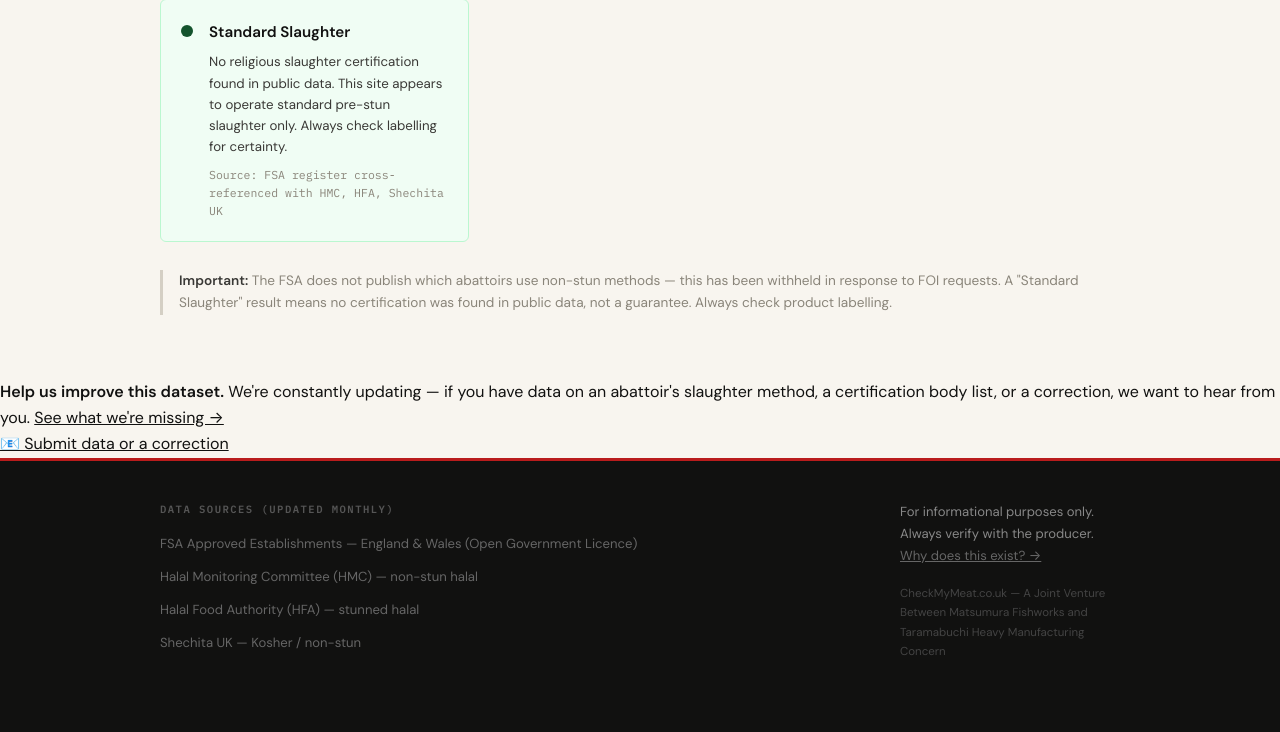
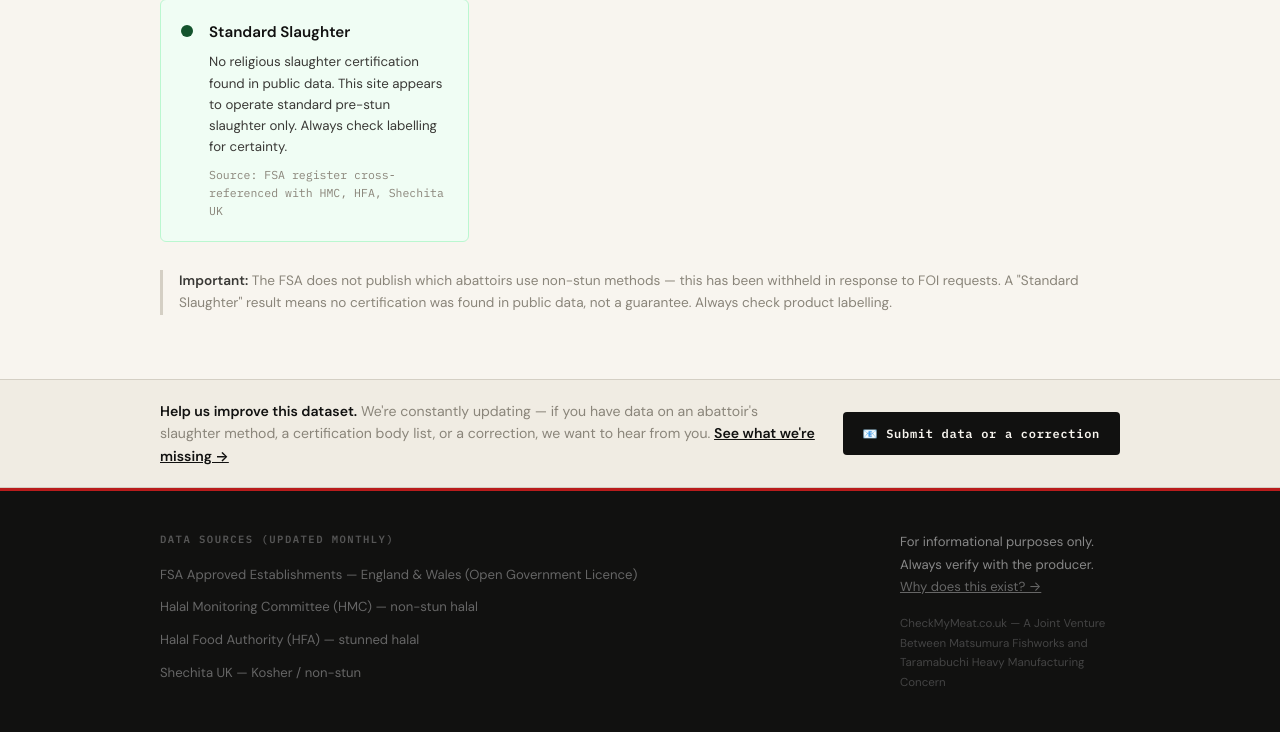
Before and after one commit to matsumurafishworks/slaughterhouse-checker, a Flask app: page / in a window 1280 px wide. Shown: the part 1739-2471 px from the top of the page. Before the commit the page ends 2394 px from the top, so only its background shows below. Run offline with Flask 3, Linux system fonts and the light colour scheme; data that the repository does not hold is empty.

Commit message:
Update style.css

```diff
--- a/static/style.css
+++ b/static/style.css
@@ -542,6 +542,51 @@ a:hover { opacity: 0.7; }
 .footer-right a:hover { color: #aaa; opacity: 1; }
 
 
+
+/* ── Contribute strip ──────────────────────────────────────────────────────── */
+.contribute-strip {
+  background: var(--paper2);
+  border-top: 1px solid var(--line);
+  border-bottom: 1px solid var(--line);
+  padding: 1.25rem 1.5rem;
+}
+.contribute-strip-inner {
+  max-width: 960px;
+  margin: 0 auto;
+  display: flex;
+  align-items: center;
+  justify-content: space-between;
+  gap: 1.5rem;
+  flex-wrap: wrap;
+}
+.contribute-strip-text {
+  font-size: 0.88rem;
+  color: var(--muted);
+  line-height: 1.6;
+  flex: 1;
+}
+.contribute-strip-text strong { color: var(--ink); }
+.contribute-strip-text a { color: var(--ink); font-weight: 600; }
+.contribute-strip-btn {
+  font-family: var(--mono);
+  font-size: 0.75rem;
+  font-weight: 600;
+  letter-spacing: 0.06em;
+  background: var(--ink);
+  color: var(--paper);
+  padding: 0.7rem 1.25rem;
+  border-radius: 4px;
+  text-decoration: none;
+  white-space: nowrap;
+  flex-shrink: 0;
+  transition: opacity 0.15s;
+}
+.contribute-strip-btn:hover { opacity: 0.8; color: var(--paper); }
+@media (max-width: 600px) {
+  .contribute-strip-inner { flex-direction: column; align-items: flex-start; }
+  .contribute-strip-btn { width: 100%; text-align: center; }
+}
+
 /* ── Coverage bar ──────────────────────────────────────────────────────────── */
 .coverage-bar {
   display: flex;
```
